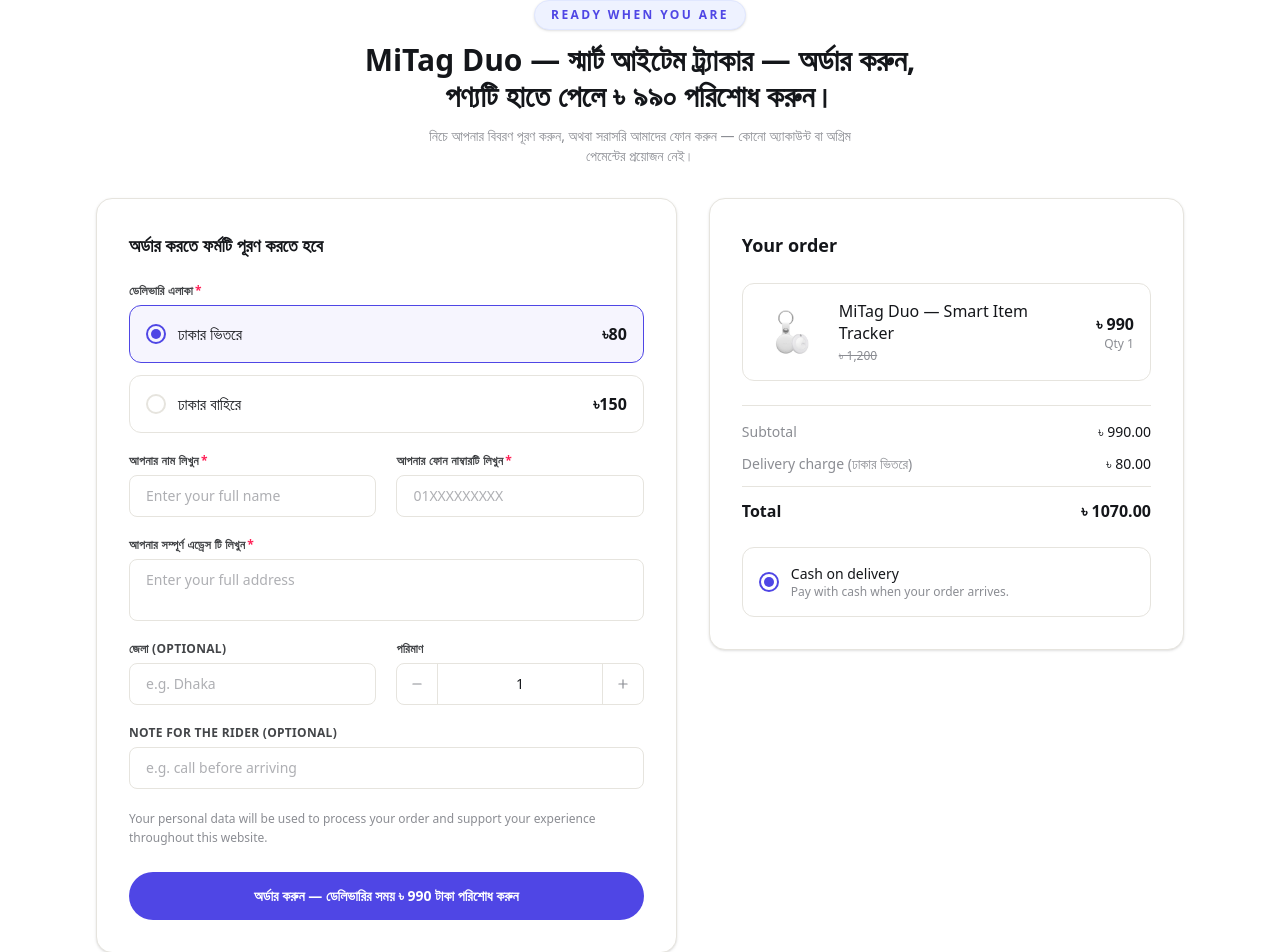
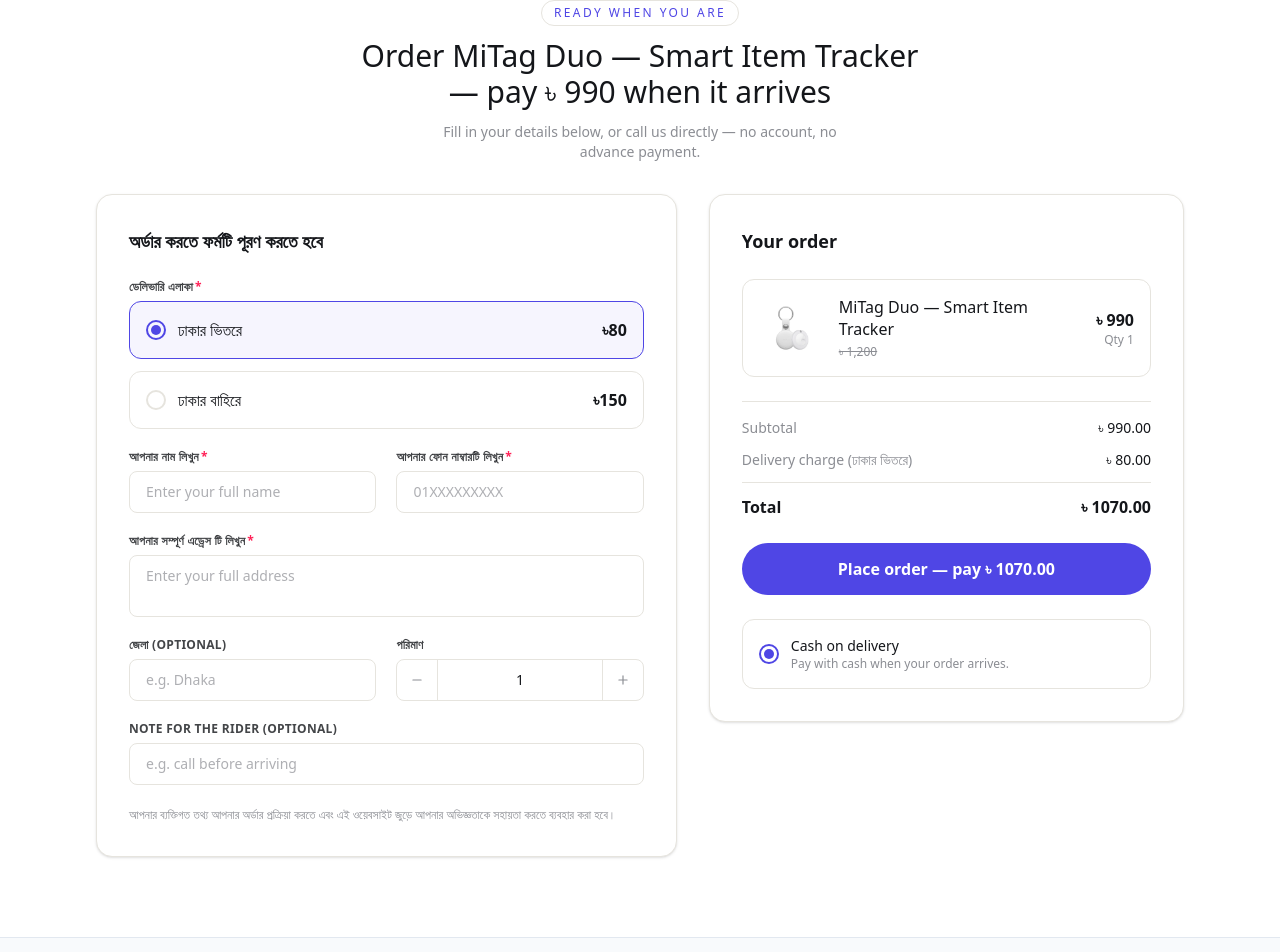
Before and after one commit to kawsar007/MiLi-Tag-Application, a Next.js app: page / in a window 1280 px wide. Shown: the part 6739-7691 px from the top of the page. Built offline with nearby package versions, Linux system fonts and the light colour scheme.

Commit message:
Refactor OrderForm and Contact components to include new props for submitting state and order confirmation; update OrderSummaryCard to handle order status and submission feedback; change PRIMARY_PRODUCT_SLUG constant to \pulse-pro\.

```diff
--- a/src/components/order/OrderForm.tsx
+++ b/src/components/order/OrderForm.tsx
@@ -1,7 +1,8 @@
 "use client";
 
-import { defaultDeliveryArea, DeliveryArea, deliveryOptions, site } from "@/constants/product";
+import { defaultDeliveryArea, DeliveryArea, deliveryOptions } from "@/constants/product";
 import { useEffect, useState, type FormEvent } from "react";
+
 
 interface FieldErrors {
   customerName?: string[];
@@ -18,9 +19,18 @@
   onQuantityChange?: (quantity: number) => void;
   /** Optional: lets a parent mirror the live delivery area selection. */
   onDeliveryAreaChange?: (area: DeliveryArea) => void;
+  /** Optional: lets a parent mirror submitting state (e.g. to disable an external submit button). */
+  onSubmittingChange?: (isSubmitting: boolean) => void;
+  /** Optional: lets a parent know once the order is confirmed (id, or null if not yet confirmed). */
+  onOrderConfirmedChange?: (orderId: string | null) => void;
 }
 
-export default function OrderForm({ onQuantityChange, onDeliveryAreaChange }: OrderFormProps = {}) {
+export default function OrderForm({
+  onQuantityChange,
+  onDeliveryAreaChange,
+  onSubmittingChange,
+  onOrderConfirmedChange,
+}: OrderFormProps = {}) {
   const [customerName, setCustomerName] = useState("");
   const [phone, setPhone] = useState("");
   const [address, setAddress] = useState("");
@@ -43,6 +53,14 @@
   useEffect(() => {
     onDeliveryAreaChange?.(deliveryArea);
   }, [deliveryArea, onDeliveryAreaChange]);
+
+  useEffect(() => {
+    onSubmittingChange?.(isSubmitting);
+  }, [isSubmitting, onSubmittingChange]);
+
+  useEffect(() => {
+    onOrderConfirmedChange?.(confirmedOrderId);
+  }, [confirmedOrderId, onOrderConfirmedChange]);
 
   async function handleSubmit(e: FormEvent) {
     e.preventDefault();
@@ -100,7 +118,9 @@
   }
 
   return (
-    <form onSubmit={handleSubmit} className="flex flex-col gap-5 text-left">
+    // id lets the submit button in OrderSummaryCard target this form via form="order-form",
+    // even though it renders in a different part of the tree.
+    <form id="order-form" onSubmit={handleSubmit} className="flex flex-col gap-5 text-left">
       <Field label="ডেলিভারি এলাকা" htmlFor="deliveryArea-inside_dhaka" required error={fieldErrors.deliveryArea}>
         <div role="radiogroup" aria-label="Delivery area" className="flex flex-col gap-3">
           {deliveryOptions.map((option) => {
@@ -255,25 +275,10 @@
       ) : null}
 
       <p className="text-xs leading-relaxed text-steel">
-        Your personal data will be used to process your order and support your experience
-        throughout this website.
+        আপনার ব্যক্তিগত তথ্য আপনার অর্ডার প্রক্রিয়া করতে এবং এই ওয়েবসাইট জুড়ে আপনার অভিজ্ঞতাকে সহায়তা করতে ব্যবহার করা হবে।
       </p>
 
-      <button
-        type="submit"
-        disabled={isSubmitting}
-        aria-busy={isSubmitting}
-        className="mt-1 inline-flex items-center justify-center gap-2 rounded-full bg-indigo px-6 py-3.5 text-sm font-semibold text-white transition-all duration-200 hover:-translate-y-0.5 hover:bg-indigo/90 hover:shadow-lg active:translate-y-0 disabled:cursor-not-allowed disabled:opacity-60 disabled:hover:translate-y-0 disabled:hover:shadow-none cursor-pointer"
-      >
-        {isSubmitting ? (
-          <>
-            <SpinnerIcon className="h-4 w-4 animate-spin" />
-            Placing order…
-          </>
-        ) : (
-          `অর্ডার করুন — ডেলিভারির সময় ${site.price.current} টাকা পরিশোধ করুন`
-        )}
-      </button>
+      {/* Submit button intentionally lives in OrderSummaryCard (form="order-form" targets this form) */}
     </form>
   );
 }
@@ -329,15 +334,6 @@
   );
 }
 
-function SpinnerIcon({ className }: { className?: string }) {
-  return (
-    <svg viewBox="0 0 24 24" fill="none" className={className} aria-hidden="true">
-      <circle cx={12} cy={12} r={9} stroke="currentColor" strokeWidth={2.5} className="opacity-25" />
-      <path d="M21 12a9 9 0 0 0-9-9" stroke="currentColor" strokeWidth={2.5} strokeLinecap="round" />
-    </svg>
-  );
-}
-
 function MinusIcon({ className }: { className?: string }) {
   return (
     <svg viewBox="0 0 24 24" fill="none" className={className} aria-hidden="true">
--- a/src/components/sections/Contact.tsx
+++ b/src/components/sections/Contact.tsx
@@ -13,24 +13,22 @@
 export default function Contact() {
   const [quantity, setQuantity] = useState(1);
   const [deliveryArea, setDeliveryArea] = useState<DeliveryArea>(defaultDeliveryArea);
+  const [isSubmitting, setIsSubmitting] = useState(false);
+  const [confirmedOrderId, setConfirmedOrderId] = useState<string | null>(null);
 
   return (
     <section id="contact" className="bg-cloud py-16 sm:py-20">
       <Container className="flex flex-col gap-16">
         <div id="order" className="scroll-mt-24 flex flex-col gap-8">
           <div className="mx-auto flex max-w-xl flex-col items-center gap-3 text-center">
-            <span className="section-badge">
+            <span className="inline-flex items-center gap-2 rounded-full border border-cloud-line bg-cloud-card px-3 py-1 font-mono text-xs uppercase tracking-[0.2em] text-indigo">
               Ready when you are
             </span>
-            {/* <h2 className="font-display text-2xl font-medium text-ink sm:text-3xl">
+            <h2 className="font-display text-2xl font-medium text-ink sm:text-3xl">
               Order {productName} — pay {site.price.current} when it arrives
-            </h2> */}
-            <h2 className="font-display text-2xl font-semibold text-ink sm:text-3xl">
-              MiTag Duo — স্মার্ট আইটেম ট্র্যাকার — অর্ডার করুন, পণ্যটি হাতে পেলে ৳ ৯৯০ পরিশোধ করুন।
             </h2>
-
             <p className="max-w-md text-sm text-steel">
-              নিচে আপনার বিবরণ পূরণ করুন, অথবা সরাসরি আমাদের ফোন করুন — কোনো অ্যাকাউন্ট বা অগ্রিম পেমেন্টের প্রয়োজন নেই।
+              Fill in your details below, or call us directly — no account, no advance payment.
             </p>
           </div>
 
@@ -39,7 +37,12 @@
               <h3 className="mb-6 font-display text-lg font-semibold text-ink">
                 অর্ডার করতে ফর্মটি পূরণ করতে হবে
               </h3>
-              <OrderForm onQuantityChange={setQuantity} onDeliveryAreaChange={setDeliveryArea} />
+              <OrderForm
+                onQuantityChange={setQuantity}
+                onDeliveryAreaChange={setDeliveryArea}
+                onSubmittingChange={setIsSubmitting}
+                onOrderConfirmedChange={setConfirmedOrderId}
+              />
             </div>
 
             <OrderSummaryCard
@@ -49,6 +52,8 @@
               originalPrice={site.price.original}
               quantity={quantity}
               deliveryArea={deliveryArea}
+              isSubmitting={isSubmitting}
+              orderConfirmed={confirmedOrderId !== null}
             />
           </div>
 
--- a/src/components/ui/OrderSummaryCard.tsx
+++ b/src/components/ui/OrderSummaryCard.tsx
@@ -9,6 +9,8 @@
   originalPrice?: string;
   quantity: number;
   deliveryArea: DeliveryArea;
+  isSubmitting: boolean;
+  orderConfirmed: boolean;
 }
 
 /** Best-effort numeric parse of a formatted currency string, for display math only. */
@@ -33,6 +35,8 @@
   originalPrice,
   quantity,
   deliveryArea,
+  isSubmitting,
+  orderConfirmed,
 }: OrderSummaryCardProps) {
   const parsedUnit = parseAmount(unitPrice);
   const deliveryChargeNumeric = deliveryCharges[deliveryArea];
@@ -44,6 +48,9 @@
 
   const deliveryDisplay = formatLikeSource(deliveryChargeNumeric, unitPrice);
 
+  // Single place where the payable total is assembled. If discounts or taxes are
+  // introduced later, add/subtract them here — the button below always reads from
+  // this one value, so it can never drift out of sync with the breakdown above it.
   const totalNumeric = subtotalNumeric !== null ? subtotalNumeric + deliveryChargeNumeric : null;
   const totalDisplay = totalNumeric !== null ? formatLikeSource(totalNumeric, unitPrice) : subtotalDisplay;
 
@@ -88,6 +95,29 @@
         </div>
       </dl>
 
+      {orderConfirmed ? (
+        <div className="rounded-xl border border-emerald-200 bg-emerald-50 px-4 py-3.5 text-center text-sm font-medium text-emerald-700">
+          Order placed — thank you!
+        </div>
+      ) : (
+        <button
+          type="submit"
+          form="order-form"
+          disabled={isSubmitting}
+          aria-busy={isSubmitting}
+          className="inline-flex w-full items-center justify-center gap-2 rounded-full bg-indigo px-6 py-3.5 text-sm font-semibold text-white transition-all duration-200 hover:-translate-y-0.5 hover:bg-indigo/90 hover:shadow-lg active:translate-y-0 disabled:cursor-not-allowed disabled:opacity-60 disabled:hover:translate-y-0 disabled:hover:shadow-none sm:text-base"
+        >
+          {isSubmitting ? (
+            <>
+              <SpinnerIcon className="h-4 w-4 animate-spin" />
+              Placing order…
+            </>
+          ) : (
+            `Place order — pay ${totalDisplay}`
+          )}
+        </button>
+      )}
+
       <div className="flex items-center gap-3 rounded-xl border border-cloud-line p-4">
         <span className="flex h-5 w-5 shrink-0 items-center justify-center rounded-full border-2 border-indigo">
           <span className="h-2.5 w-2.5 rounded-full bg-indigo" />
@@ -100,3 +130,12 @@
     </div>
   );
 }
+
+function SpinnerIcon({ className }: { className?: string }) {
+  return (
+    <svg viewBox="0 0 24 24" fill="none" className={className} aria-hidden="true">
+      <circle cx={12} cy={12} r={9} stroke="currentColor" strokeWidth={2.5} className="opacity-25" />
+      <path d="M21 12a9 9 0 0 0-9-9" stroke="currentColor" strokeWidth={2.5} strokeLinecap="round" />
+    </svg>
+  );
+}
--- a/src/lib/constants.ts
+++ b/src/lib/constants.ts
@@ -1 +1 @@
-export const PRIMARY_PRODUCT_SLUG = "mili-tag";
+export const PRIMARY_PRODUCT_SLUG = "pulse-pro";
```
